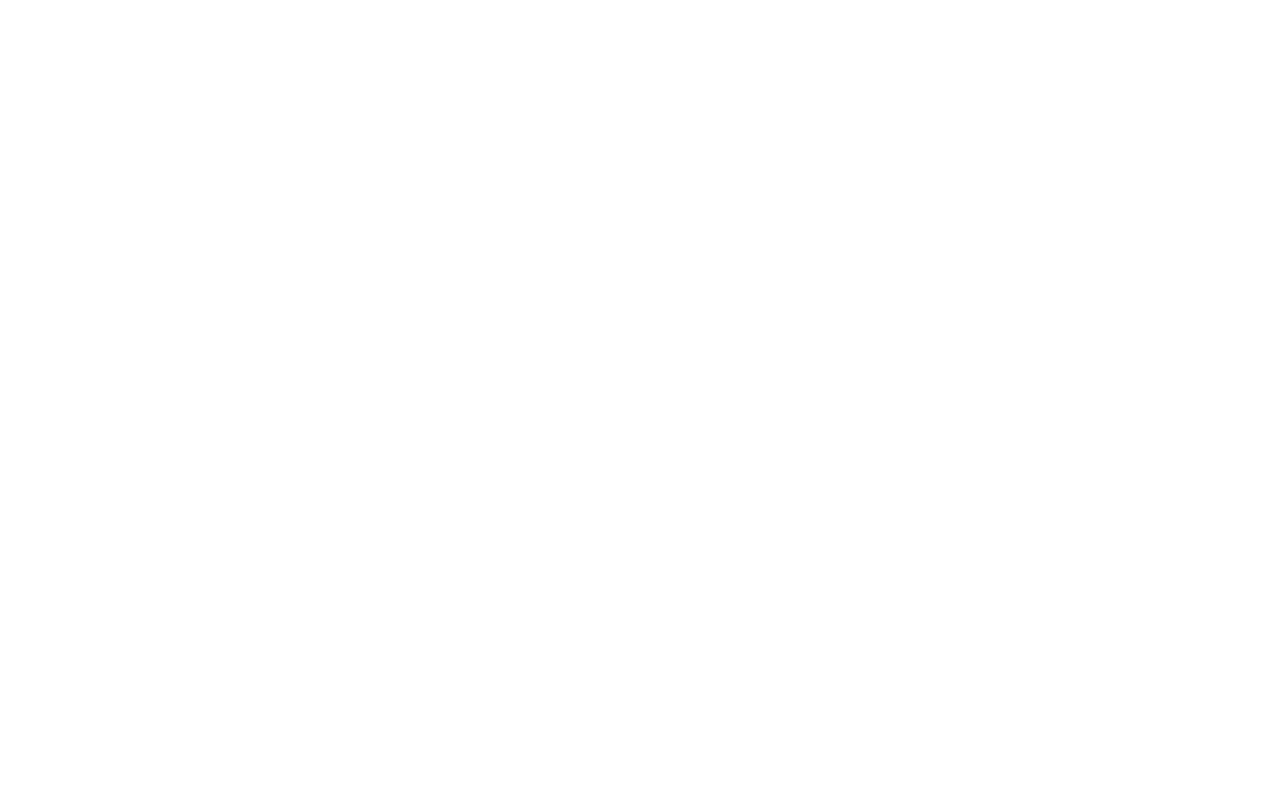
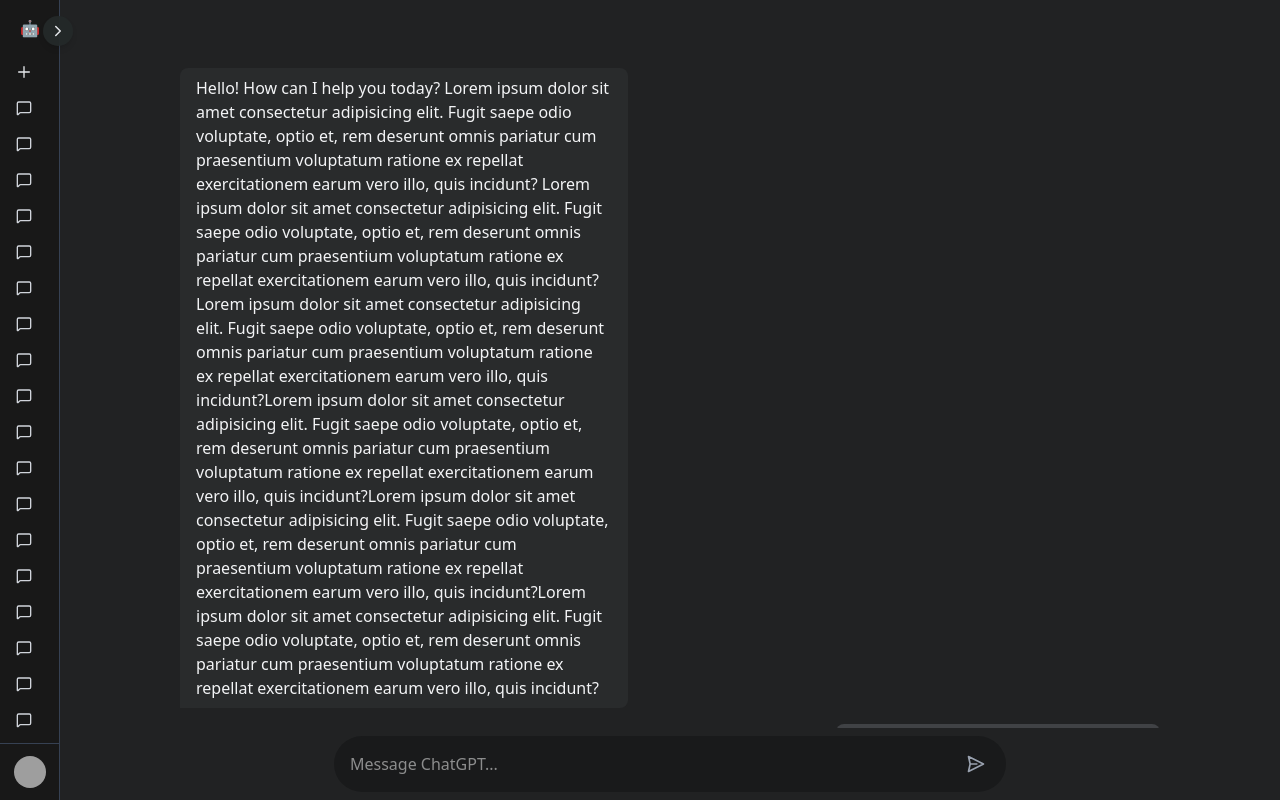
Before and after one commit to maan2529/chat-gpt-clone, a React (Vite) app in the folder Frontend/chatGPTClone/: page /chat in a window 1280 px wide. Before the commit this address had no page. Built offline with nearby package versions, Linux system fonts and the light colour scheme; grey boxes are pictures that could not be loaded.

Commit message:
chat and home page completed

```diff
--- a/Frontend/chatGPTClone/package.json
+++ b/Frontend/chatGPTClone/package.json
@@ -11,10 +11,13 @@
   },
   "dependencies": {
     "@tailwindcss/vite": "^4.1.13",
+    "@tanstack/react-query": "^5.87.4",
     "lucide-react": "^0.544.0",
     "react": "^19.1.1",
     "react-dom": "^19.1.1",
+    "react-hook-form": "^7.62.0",
     "react-router": "^7.9.1",
+    "socket.io-client": "^4.8.1",
     "tailwindcss": "^4.1.13"
   },
   "devDependencies": {
--- a/Frontend/chatGPTClone/src/App.jsx
+++ b/Frontend/chatGPTClone/src/App.jsx
@@ -1,12 +1,17 @@
 import { Route, Router, Routes } from "react-router";
 import MainLayout from "./layouts/MainLayout";
+import HomePage from "./pages/HomePage";
+import ChatPage from "./pages/ChatPage";
 
 const App = () => {
   return (
 
     <div className="h-screen ">
       <Routes>
-        <Route path="/" element={<MainLayout />} />
+        <Route path="/" element={<MainLayout />}>
+          <Route index element={<HomePage />} />
+          <Route path="/chat" element={<ChatPage />} />
+        </ Route>
       </Routes>
     </div>
   )
--- /dev/null
+++ b/Frontend/chatGPTClone/src/components/InputBox.jsx
@@ -0,0 +1,46 @@
+import React from 'react'
+import { useForm } from 'react-hook-form';
+const InputBox = () => {
+
+    const {
+        register,
+        handleSubmit,
+        formState: { errors },
+    } = useForm();
+
+    return (
+        <div className="max-w-2xl w-full ">
+            <div className="relative">
+
+                <input
+                    type="text"
+                    placeholder="Message ChatGPT..."
+                    className="w-full bg-[#191a1b] text-white rounded-full px-4 py-4 pr-12 focus:outline-none focus:ring-2 focus:ring-[#191a1b]"
+                    {...register('lastName', { required: true })}
+
+                />
+                {errors.lastName && <p>Last name is required.</p>}
+
+                {/* will remove it latter */}
+
+                <button className="absolute right-5 top-1/2 transform -translate-y-1/2 text-gray-400 hover:text-white">
+                    <svg
+                        className="w-5 h-5 transform-[rotate(90deg)]"
+                        fill="none"
+                        stroke="currentColor"
+                        viewBox="0 0 24 24"
+                    >
+                        <path
+                            strokeLinecap="round"
+                            strokeLinejoin="round"
+                            strokeWidth={2}
+                            d="M12 19l9 2-9-18-9 18 9-2zm0 0v-8"
+                        />
+                    </svg>
+                </button>
+            </div>
+        </div>
+    )
+}
+
+export default InputBox
--- a/Frontend/chatGPTClone/src/components/Sidebar.jsx
+++ b/Frontend/chatGPTClone/src/components/Sidebar.jsx
@@ -10,13 +10,12 @@
 const Sidebar = ({ isOpen, setIsOpen }) => {
     return (
         <div
-            className={`fixed top-0 left-0 h-screen bg-[#181818] text-gray-200 transition-all duration-300 flex flex-col border-r border-gray-700 z-10  ${isOpen ? " w-[260px]" : "w-0 sm:w-[60px]"}`}
+            className={`fixed top-0 left-0 h-screen bg-[#181818] text-gray-200 transition-all duration-300 flex flex-col  border-r border-gray-700 z-10  ${isOpen ? " w-[260px]" : " w-0 sm:w-[60px]"}`}
         >
             {/* Toggle Button */}
             <button
                 onClick={() => setIsOpen(!isOpen)}
-                className="absolute top-4 right-[-14px] bg-[#242929f2] hover:bg-gray-600
-        p-1.5 rounded-full shadow-md transition"
+                className="absolute top-4 right-[-14px] bg-[#242929f2] hover:bg-gray-600 p-1.5 rounded-full shadow-md transition"
             >
                 {isOpen ? <ChevronLeft size={18} /> : <ChevronRight className="hidden sm:block" size={18} />}
             </button>
@@ -42,7 +41,7 @@
 
                 {/* Chat History Items */}
                 <div className="space-y-1">
-                    {Array.from({ length: 2 }).map((_, i) => (
+                    {Array.from({ length: 22 }).map((_, i) => (
                         <button
                             key={i}
                             className="flex items-center gap-3 w-full hover:bg-[#282a2b] p-2 rounded-md cursor-pointer text-sm text-gray-300 hover:text-white "
@@ -55,7 +54,7 @@
             </nav>
 
             {/* Footer (Profile Section) */}
-            <div className="p-3 border-t border-gray-700">
+            <div className="p-3 w-full border-t border-gray-700">
                 {isOpen ? (
                     <div className="flex items-center gap-3">
                         {/* Profile Image */}
@@ -67,7 +66,7 @@
 
                         {/* Name + Account Type */}
                         <div>
-                            <p className="text-sm font-medium">Hemant Singh</p>
+                            <p className="text-sm font-medium">Maan</p>
                             <p className="text-xs text-gray-400">Free Plan</p>
                             {/* If premium: <p className="text-xs text-yellow-400">Premium</p> */}
                         </div>
--- a/Frontend/chatGPTClone/src/index.css
+++ b/Frontend/chatGPTClone/src/index.css
@@ -9,24 +9,29 @@
 
 
 .sidebar::-webkit-scrollbar {
-    width: 6px;
+    width: 2px;
 }
 
 .sidebar::-webkit-scrollbar-track {
-    background: #111827;
+    background: transparent;
+
 }
 
 .sidebar::-webkit-scrollbar-thumb {
     background: #374151;
+
     border-radius: 9999px;
+
 }
 
 .sidebar::-webkit-scrollbar-thumb:hover {
     background: #4b5563;
+
 }
 
-/* Works in Firefox */
+
 .sidebar {
-    scrollbar-width: thin;
-    scrollbar-color: #374151 #111827;
+    scrollbar-width: auto;
+    scrollbar-color: #374151 transparent;
+    /* thumb color, transparent track */
 }
--- a/Frontend/chatGPTClone/src/layouts/MainLayout.jsx
+++ b/Frontend/chatGPTClone/src/layouts/MainLayout.jsx
@@ -1,21 +1,35 @@
 import React, { useState } from "react";
 import Sidebar from "../components/Sidebar";
 import HomePage from "../pages/HomePage";
+import { Outlet } from "react-router";
+import { ChevronRight } from "lucide-react";
 
 const MainLayout = () => {
-    const [isOpen, setIsOpen] = useState(true);
+    const [isOpen, setIsOpen] = useState(false);
 
     return (
-        <div className="h-[100%] flex  text-white">
+        <div className="h-[100%] flex  text-white ">
             {/* Sidebar */}
             <Sidebar isOpen={isOpen} setIsOpen={setIsOpen} />
 
+
+            {/* mobile toggle button (afterwords make a component for this)*/}
+            <div onClick={() => setIsOpen(true)} className='sm:hidden absolute top-0 bg-[#212223] w-[100%] h-14 flex items-center pl-1'>
+                <button
+                    className="p-1.5 rounded-full shadow-lg"
+                >
+                    <ChevronRight size={18} />
+                </button>
+            </div>
+
+
             {/* Main Content */}
             <div
-                className={`flex-1 transition-all duration-300 bg-[#212223]
-                ${isOpen ? "sm:ml-[260px]" : "sm:ml-[60px]"}`}
+                className={`flex-1 sm:mt-0 transition-all duration-300 bg-[#212223]
+                ${isOpen ? "sm:ml-[260px]" : "sm:ml-[60px]"}  h-screen`}
             >
-                <HomePage isOpen={isOpen} setIsOpen={setIsOpen} />
+                <Outlet context={{ isOpen, setIsOpen }} />
+                {/* <HomePage isOpen={isOpen} setIsOpen={setIsOpen} /> */}
             </div>
         </div>
     );
--- /dev/null
+++ b/Frontend/chatGPTClone/src/pages/ChatPage.jsx
@@ -0,0 +1,46 @@
+import { ChartArea } from 'lucide-react';
+import React, { useState } from 'react'
+import InputBox from '../components/inputBox';
+
+const ChatPage = () => {
+    const [messages, setMessages] = useState([
+        { id: 1, sender: "ai", text: "Hello! How can I help you today? Lorem ipsum dolor sit amet consectetur adipisicing elit. Fugit saepe odio voluptate, optio et, rem deserunt omnis pariatur cum praesentium voluptatum ratione ex repellat exercitationem earum vero illo, quis incidunt? Lorem ipsum dolor sit amet consectetur adipisicing elit. Fugit saepe odio voluptate, optio et, rem deserunt omnis pariatur cum praesentium voluptatum ratione ex repellat exercitationem earum vero illo, quis incidunt? Lorem ipsum dolor sit amet consectetur adipisicing elit. Fugit saepe odio voluptate, optio et, rem deserunt omnis pariatur cum praesentium voluptatum ratione ex repellat exercitationem earum vero illo, quis incidunt?Lorem ipsum dolor sit amet consectetur adipisicing elit. Fugit saepe odio voluptate, optio et, rem deserunt omnis pariatur cum praesentium voluptatum ratione ex repellat exercitationem earum vero illo, quis incidunt?Lorem ipsum dolor sit amet consectetur adipisicing elit. Fugit saepe odio voluptate, optio et, rem deserunt omnis pariatur cum praesentium voluptatum ratione ex repellat exercitationem earum vero illo, quis incidunt?Lorem ipsum dolor sit amet consectetur adipisicing elit. Fugit saepe odio voluptate, optio et, rem deserunt omnis pariatur cum praesentium voluptatum ratione ex repellat exercitationem earum vero illo, quis incidunt?" },
+        { id: 2, sender: "user", text: "Can you explain React in simple terms?" },
+        { id: 3, sender: "ai", text: "Sure! React is a JavaScript library for building user interfaces." },
+    ]);
+
+
+    const sendMessage = () => {
+        console.log("msg send to ai")
+    }
+
+
+    return (
+        <div className="flex flex-col h-screen bg-[#212223] text-white pt-13 ">
+            {/* Chat Messages */}
+            <div className="sidebar flex-1  p-4 space-y-4 overflow-auto sm:px-10 md:px-30 ">
+                {messages.map((msg) => (
+                    <div
+                        key={msg.id}
+                        className={`flex ${msg.sender === "user" ? "justify-end" : "justify-start"}`}
+                    >
+
+                        <div className={`px-4 py-2 rounded-lg max-w-xs sm:max-w-md text-sm sm:text-base ${msg.sender === "user" ? "bg-[#404245] text-white rounded-br-none" : "bg-[#292b2c] text-gray-100 rounded-bl-none"}`}
+                        >
+                            {msg.text}
+                        </div>
+                    </div>
+                ))}
+            </div>
+
+            {/* Input Box */}
+            <div
+                className="w-full   p-2   flex justify-center items-center bg-[#212223]"
+            >
+                <InputBox />
+            </div>
+        </div >
+    )
+};
+
+export default ChatPage
--- a/Frontend/chatGPTClone/src/pages/HomePage.jsx
+++ b/Frontend/chatGPTClone/src/pages/HomePage.jsx
@@ -1,19 +1,14 @@
 import { ChevronRight } from 'lucide-react'
 import React from 'react'
+import { useOutletContext } from 'react-router';
+import InputBox from '../components/inputBox';
 
-const HomePage = ({ isOpen, setIsOpen }) => {
+const HomePage = () => {
+    const { isOpen, setIsOpen } = useOutletContext();
     return (
         <div className="relative flex  flex-col justify-center h-full px-5 sm:px-0 ">
 
-            {/* mobile toggle button */}
 
-            <div onClick={() => setIsOpen(true)} className='sm:hidden absolute top-0 bg-[#212223] w-[100%] h-15 flex items-center pl-1'>
-                <button
-                    className="p-1.5 rounded-full shadow-lg"
-                >
-                    <ChevronRight size={18} />
-                </button>
-            </div>
 
             {/* Main Chat Area */}
             <div className=" flex items-center justify-center">
@@ -22,23 +17,14 @@
                 </div>
             </div>
 
+
             {/* Input Area */}
-            <div className="p-4 ">
-                <div className="max-w-xl mx-auto  ">
-                    <div className="relative ">
-                        <input
-                            type="text"
-                            placeholder="Message ChatGPT..."
-                            className="w-full bg-[#191a1b] text-white rounded-full px-4 py-4 pr-12 focus:outline-none focus:ring-2 focus:ring-[#191a1b] "
-                        />
-                        <button className="absolute right-5 top-1/2 transform -translate-y-1/2 text-gray-400 hover:text-white md:transform-[rotate(90deg)]">
-                            <svg className="w-5 h-5" fill="none" stroke="currentColor" viewBox="0 0 24 24">
-                                <path strokeLinecap="round" strokeLinejoin="round" strokeWidth={2} d="M12 19l9 2-9-18-9 18 9-2zm0 0v-8" />
-                            </svg>
-                        </button>
-                    </div>
-                </div>
+            <div
+                className="w-full p-4 fixed bottom-2 left-0  md:static md:flex md:justify-center"
+            >
+                <InputBox />
             </div>
+
         </div>
     )
 }
```
Also changed, not shown: Frontend/chatGPTClone/src/components/User.jsx (deleted, +0 -9 lines), 1 other file (tests, documents, lock files or other folders).
